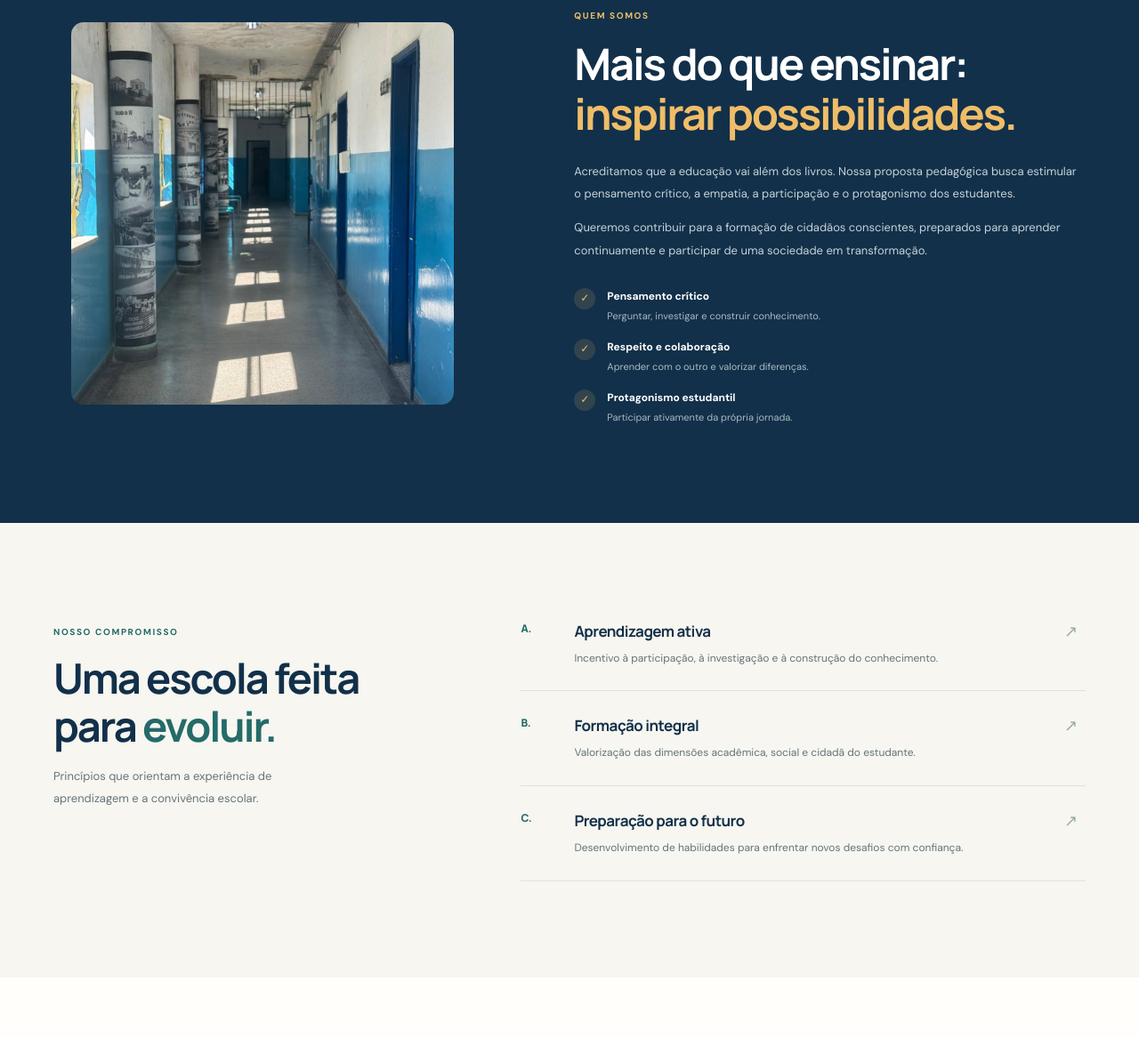
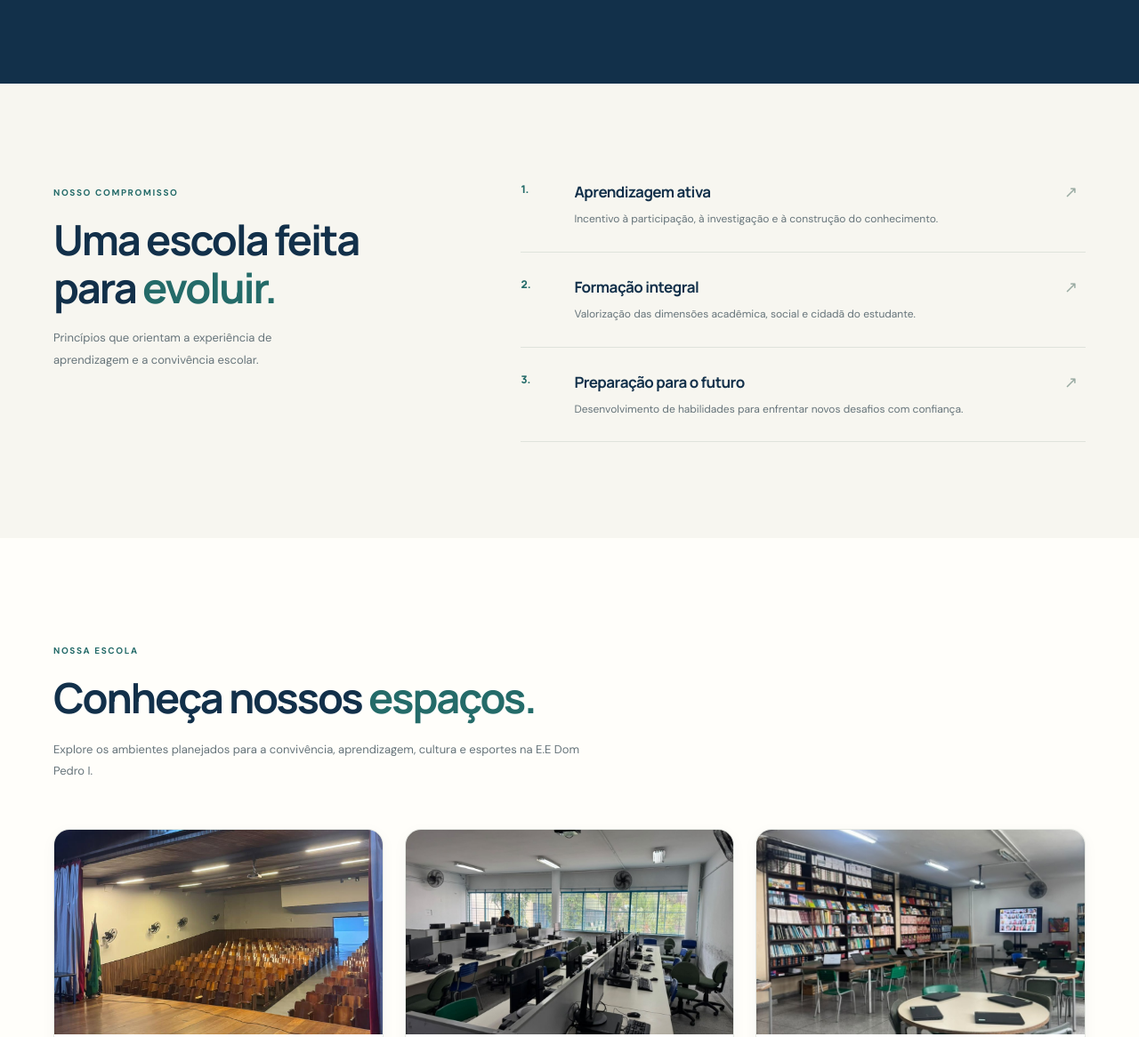
Before and after one commit to nicolas-23-nico/dom-pedro-i, a plain HTML site: page index.html in a window 1280 px wide. Shown: the part 2405-3571 px from the top of the page at 89% size. Drawn offline with Linux system fonts and the light colour scheme.

Commit message:
Ajustar layout dos níveis de ensino para 3 colunas
- Mudar de 2 para 3 colunas na grade de programas
- Colocar os 3 níveis de ensino lado a lado

Generated with [Devin](https://devin.ai)

Co-Authored-By: Devin <158243242+devin-ai-integration[bot]@users.noreply.github.com>

```diff
--- a/index.html
+++ b/index.html
@@ -134,9 +134,9 @@
       <div class="container features-inner">
         <div class="features-heading"><span class="eyebrow eyebrow-dark">Nosso compromisso</span><h2>Uma escola feita para <em>evoluir.</em></h2><p>Princípios que orientam a experiência de aprendizagem e a convivência escolar.</p></div>
         <div class="feature-list">
-          <article><span class="feature-index">A.</span><div><h3>Aprendizagem ativa</h3><p>Incentivo à participação, à investigação e à construção do conhecimento.</p></div><span class="feature-arrow" aria-hidden="true">↗</span></article>
-          <article><span class="feature-index">B.</span><div><h3>Formação integral</h3><p>Valorização das dimensões acadêmica, social e cidadã do estudante.</p></div><span class="feature-arrow" aria-hidden="true">↗</span></article>
-          <article><span class="feature-index">C.</span><div><h3>Preparação para o futuro</h3><p>Desenvolvimento de habilidades para enfrentar novos desafios com confiança.</p></div><span class="feature-arrow" aria-hidden="true">↗</span></article>
+          <article><span class="feature-index">1.</span><div><h3>Aprendizagem ativa</h3><p>Incentivo à participação, à investigação e à construção do conhecimento.</p></div><span class="feature-arrow" aria-hidden="true">↗</span></article>
+          <article><span class="feature-index">2.</span><div><h3>Formação integral</h3><p>Valorização das dimensões acadêmica, social e cidadã do estudante.</p></div><span class="feature-arrow" aria-hidden="true">↗</span></article>
+          <article><span class="feature-index">3.</span><div><h3>Preparação para o futuro</h3><p>Desenvolvimento de habilidades para enfrentar novos desafios com confiança.</p></div><span class="feature-arrow" aria-hidden="true">↗</span></article>
         </div>
       </div>
     </section>
@@ -286,7 +286,7 @@
       </div>
       <a class="footer-top" href="#inicio">Voltar ao topo ↑</a>
     </div>
-    <div class="container footer-bottom"><span>© <span id="current-year">2026</span> E.E Dom Pedro I. Todos os direitos reservados.</span><span></span></div>
+    <div class="container footer-bottom"><span>© <span id="current-year">2026</span> E.E Dom Pedro I.</span><span></span></div>
   </footer>
 
   <a class="whatsapp-button" href="#" id="whatsapp-link" aria-label="Configurar contato pelo WhatsApp" title="Configure o número de WhatsApp no script.js">✆</a>
--- a/style.css
+++ b/style.css
@@ -105,7 +105,7 @@
   .section-heading > div { width: 100%; }
   .section-heading h2, .features-heading h2 { max-width: 100%; margin: 13px 0 0; color: var(--navy); font-size: clamp(32px, 4vw, 47px); line-height: 1.15; }
   .section-heading > p { max-width: 600px; margin-bottom: 4px; color: var(--muted); font-size: 13px; line-height: 1.9; }
-  .program-grid { display: grid; grid-template-columns: repeat(2, 1fr); gap: 24px; max-width: 900px; margin-inline: auto; }
+  .program-grid { display: grid; grid-template-columns: repeat(3, 1fr); gap: 20px; max-width: 1200px; margin-inline: auto; }
   .program-card { min-width: 0; padding: 25px 25px 27px; border: 1px solid var(--line); border-radius: var(--radius); background: white; transition: var(--transition); }
   .program-card:hover { transform: translateY(-8px); border-color: #c7d9d0; box-shadow: var(--shadow-hover); }
   .featured-card { background: #f5f7f1; border-color: #dce5d8; }
```
